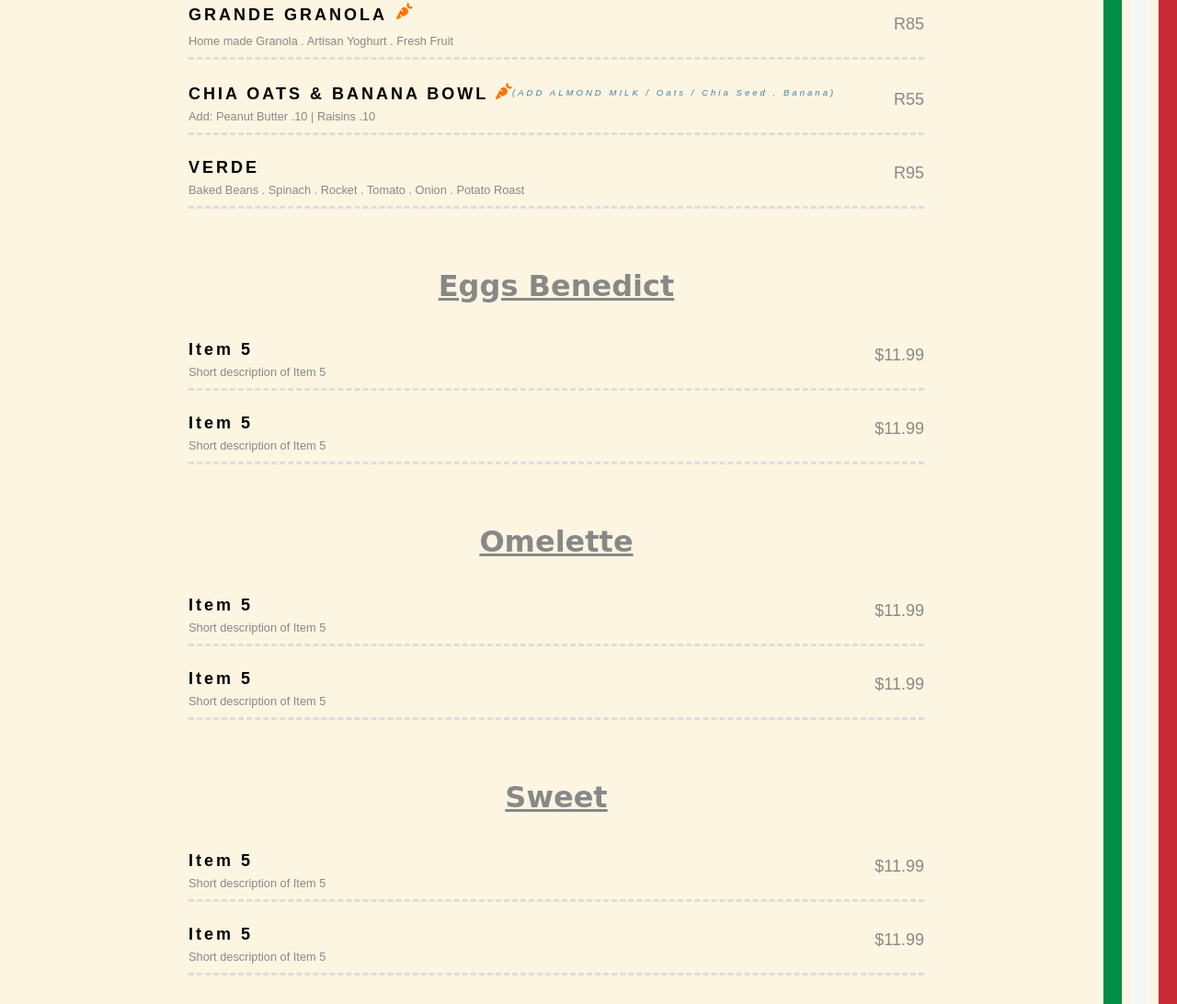
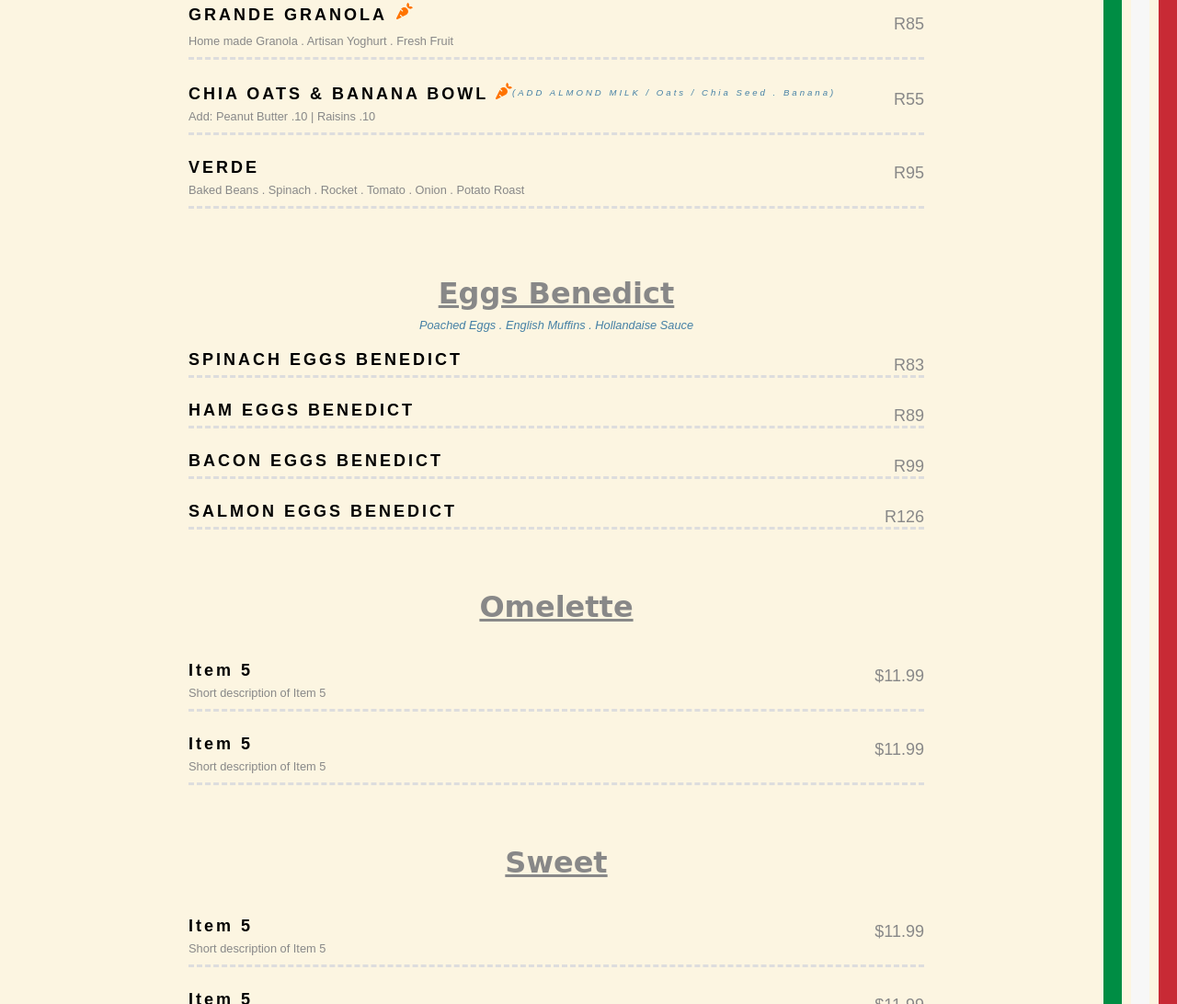
Before and after one commit to wilfred-html/Darios-website, a plain HTML site: page Menu.html in a window 1280 px wide. Shown: the part 1341-2433 px from the top of the page at 92% size. Drawn offline with Linux system fonts and the light colour scheme; a web font is replaced by a local one.

Commit message:
Menu: minor adjustments and placemeants

```diff
--- a/Menu.html
+++ b/Menu.html
@@ -186,7 +186,7 @@
                 </div>
 
                 <!-- Chia Oats & Banana Bowl -->
-                <div class="menu-item">
+                <div class="menu-item menu-chia">
                   <div class="menu-NP">
                     <div class="name"><span class="options2">CHIA OATS & BANANA BOWL
                        <svg
@@ -215,22 +215,45 @@
 
             <!-- Eggs Benedict -->
             <div class="menu-category">
-              <h2>Eggs Benedict</h2>
+              <div class="des-cat">
+                <h2>Eggs Benedict</h2>
+                <div class="description">Poached Eggs . English Muffins . Hollandaise Sauce</div>
+              </div>
               <div class="menu-column">
+
+                <!-- Spinach eggs benedict -->
                 <div class="menu-item">
                   <div class="menu-NP">
-                    <div class="name">Item 5</div>
-                    <div class="price">$11.99</div>
+                    <div class="name">SPINACH EGGS BENEDICT</div>
+                    <div class="price">R83</div>
                   </div>
-                  <div class="description">Short description of Item 5</div>
+
                 </div>
+
+                <!-- Ham eggs benedict -->
                 <div class="menu-item">
                   <div class="menu-NP">
-                    <div class="name">Item 5</div>
-                    <div class="price">$11.99</div>
+                    <div class="name">HAM EGGS BENEDICT</div>
+                    <div class="price">R89</div>
                   </div>
-                  <div class="description">Short description of Item 5</div>
                 </div>
+
+                <!-- Bacon eggs benedict -->
+                <div class="menu-item">
+                  <div class="menu-NP">
+                    <div class="name">BACON EGGS BENEDICT</div>
+                    <div class="price">R99</div>
+                  </div>
+                </div>
+
+                <!-- Salmon eggs benedict -->
+                <div class="menu-item">
+                  <div class="menu-NP">
+                    <div class="name">SALMON EGGS BENEDICT</div>
+                    <div class="price">R126</div>
+                  </div>
+                </div>
+
               </div>
             </div>
 
--- a/menu-style.css
+++ b/menu-style.css
@@ -90,9 +90,14 @@ h2 {
   display: flex;
   align-items: center;
   flex-wrap: wrap;
+  width: 80%;
   letter-spacing: 3px;
-  /* background-color: burlywood; */
 }
+
+.menu-chia .name {
+  width: 100%;
+}
+
 
 .span-options {
   font-size: 0.6rem;
```
